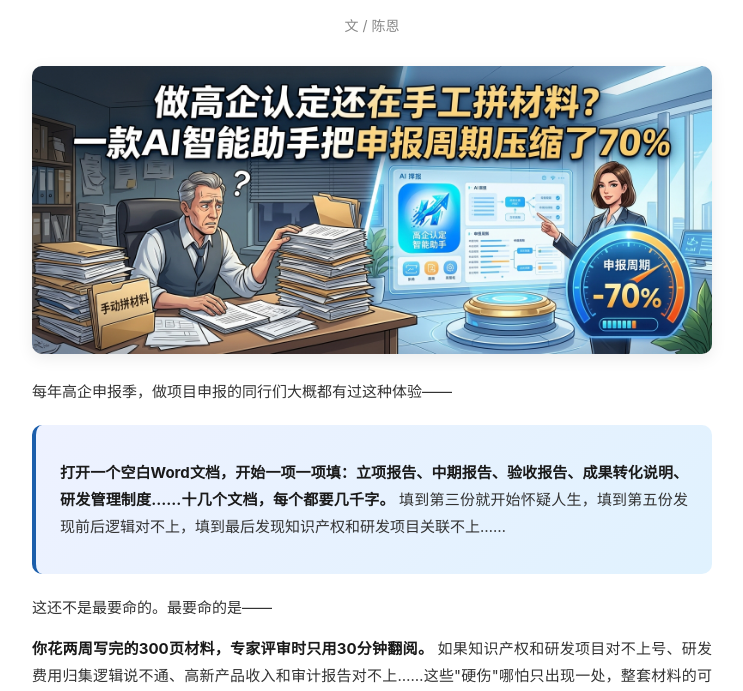
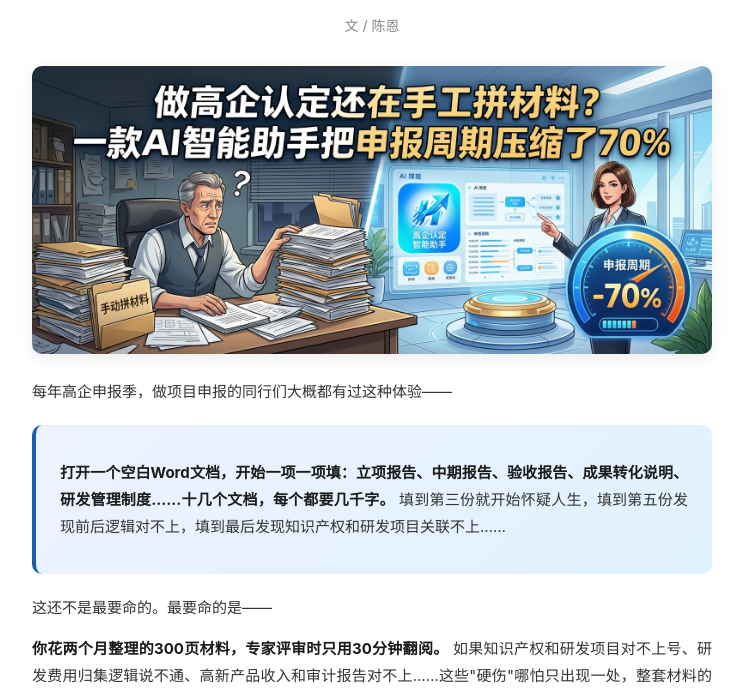
Before and after one commit to chenen1225/chenen-home, a website: page gaoqi-ai-assistant.html in a window 1280 px wide. Shown: the part 109-800 px from the top of the page, without its empty margins (268-1011 px from the left). Drawn offline with Linux system fonts and the light colour scheme.

Commit message:
@ 文案微调：两周→两个月

```diff
--- a/gaoqi-ai-assistant.html
+++ b/gaoqi-ai-assistant.html
@@ -171,7 +171,7 @@
 
 <p>这还不是最要命的。最要命的是——</p>
 
-<p><strong>你花两周写完的300页材料，专家评审时只用30分钟翻阅。</strong> 如果知识产权和研发项目对不上号、研发费用归集逻辑说不通、高新产品收入和审计报告对不上……这些"硬伤"哪怕只出现一处，整套材料的可信度就会大打折扣。而这些问题，往往要到提交前最后一刻才被发现——改，来不及；不改，过不了。</p>
+<p><strong>你花两个月整理的300页材料，专家评审时只用30分钟翻阅。</strong> 如果知识产权和研发项目对不上号、研发费用归集逻辑说不通、高新产品收入和审计报告对不上……这些"硬伤"哪怕只出现一处，整套材料的可信度就会大打折扣。而这些问题，往往要到提交前最后一刻才被发现——改，来不及；不改，过不了。</p>
 
 <hr>
 
```
